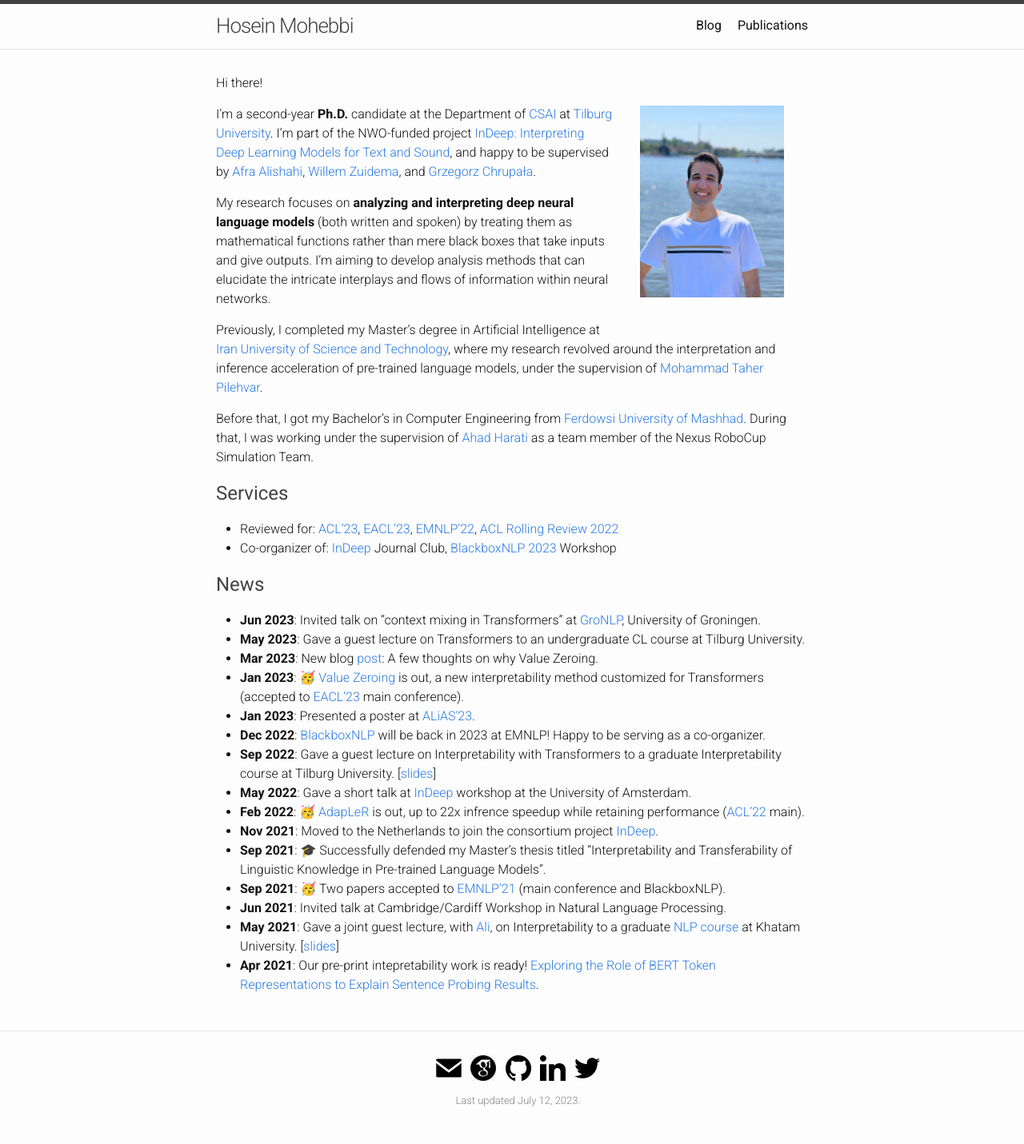
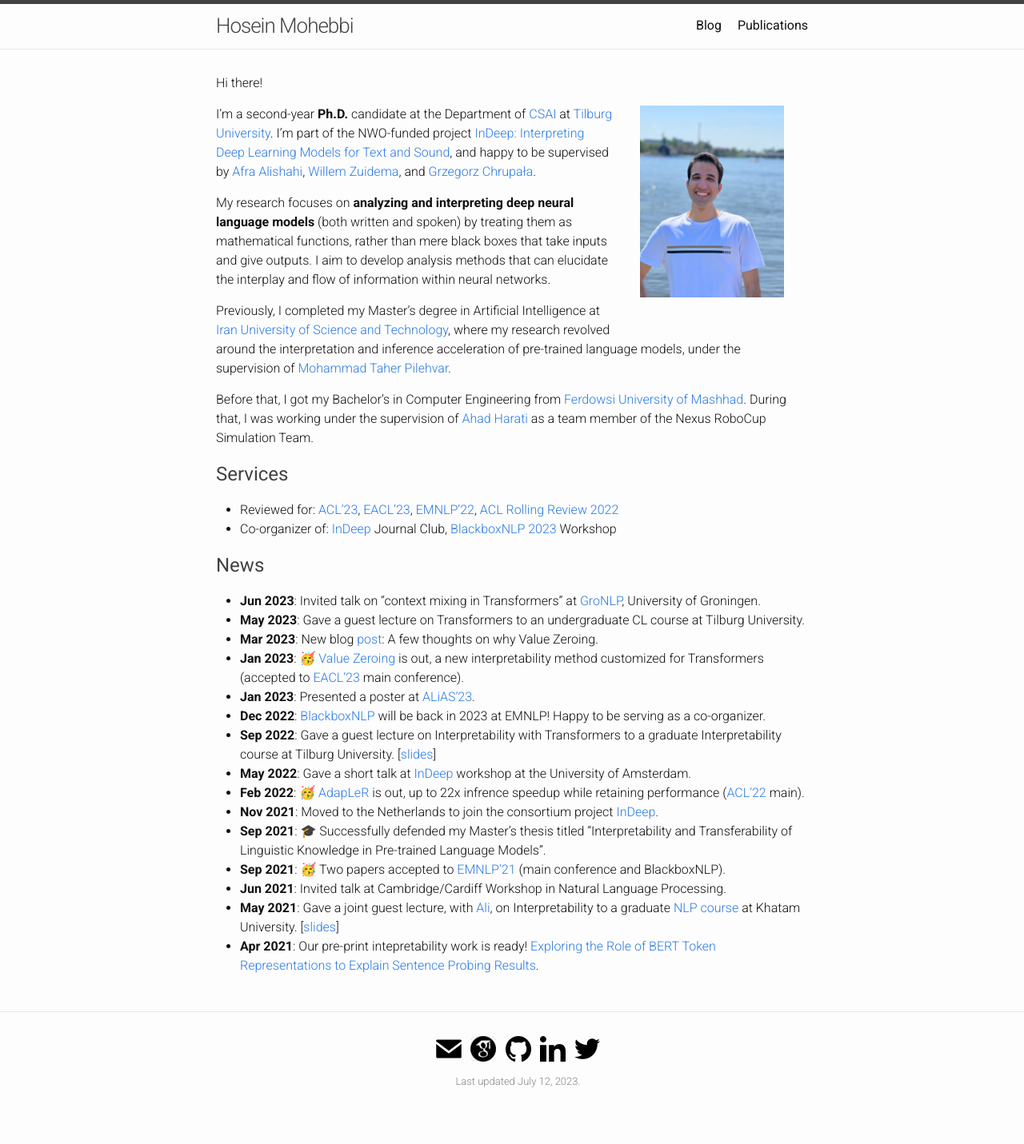
Before and after one commit to hmohebbi/hmohebbi.github.io, a Jekyll site: the page built from index.md, in a window 1280 px wide. Shown: the whole page at 80% size. Built offline with Jekyll 4.4.1, drawn with Linux system fonts in a browser that asks for light colours; after the commit the page ends 1407 px from its top, so only the background shows below that.

Commit message:
Update index.md

```diff
--- a/index.md
+++ b/index.md
@@ -23,7 +23,7 @@ Hi there!
 
 I'm a second-year __Ph.D.__ candidate at the Department of [CSAI](https://www.tilburguniversity.edu/about/schools/tshd/departments/dca) at [Tilburg University](https://www.tilburguniversity.edu/). I'm part of the NWO-funded project [InDeep: Interpreting Deep Learning Models for Text and Sound](https://interpretingdl.github.io/), and happy to be supervised by [Afra Alishahi](http://afra.alishahi.name/), [Willem Zuidema](https://staff.fnwi.uva.nl/w.zuidema/), and [Grzegorz Chrupała](https://grzegorz.chrupala.me/).
 
-My research focuses on __analyzing and interpreting deep neural language models__ (both written and spoken) by treating them as mathematical functions rather than mere black boxes that take inputs and give outputs. I'm aiming to develop analysis methods that can elucidate the intricate interplays and flows of information within neural networks.
+My research focuses on __analyzing and interpreting deep neural language models__ (both written and spoken) by treating them as mathematical functions, rather than mere black boxes that take inputs and give outputs. I aim to develop analysis methods that can elucidate the interplay and flow of information within neural networks.
 
 Previously, I completed my Master’s degree in Artificial Intelligence at [Iran University of Science and Technology](http://www.iust.ac.ir/en), where my research revolved around the interpretation and inference acceleration of pre-trained language models, under the supervision of [Mohammad Taher Pilehvar](https://pilehvar.github.io/).
 
```
